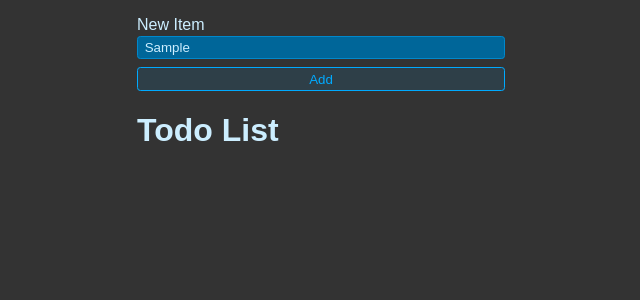
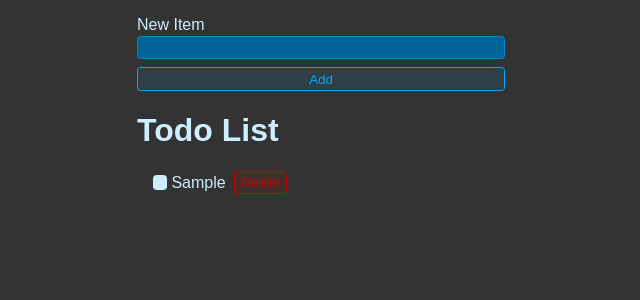
Before and after one commit to Thilak-07/react-task-board, a React (Vite) app: page / in a window 1280 px wide. Both pictures are taken after typing "Sample" into the empty fields and a click on the button "Add". Shown: the top 300 px of the page, without its empty margins (319-959 px from the left). Built offline with nearby package versions, Linux system fonts and the light colour scheme.

Commit message:
[chore] page complete

```diff
--- a/src/App.jsx
+++ b/src/App.jsx
@@ -7,10 +7,33 @@
 
   function handleSubmit(e) {
     e.preventDefault();
-    setTodos([
-      ...todos,
-      { id: crypto.randomUUID, title: newItem, completed: false },
-    ]);
+
+    setTodos((currentTodos) => {
+      return [
+        ...currentTodos,
+        { id: crypto.randomUUID(), title: newItem, completed: false },
+      ];
+    });
+
+    setNewItem("");
+  }
+
+  function toggleTodo(id, completed) {
+    setTodos((currentTodos) => {
+      return currentTodos.map((todo) => {
+        if (todo.id == id) {
+          return { ...todo, completed };
+        }
+
+        return todo;
+      });
+    });
+  }
+
+  function handleDelete(id) {
+    setTodos((currTodos) => {
+      return currTodos.filter((todo) => todo.id !== id);
+    });
   }
 
   return (
@@ -19,6 +42,7 @@
         <div className="form-row">
           <label htmlFor="item">New Item</label>
           <input
+            value={newItem}
             onChange={(e) => setNewItem(e.target.value)}
             type="text"
             id="item"
@@ -30,14 +54,26 @@
       <h1 className="Header">Todo List</h1>
 
       <ul className="list">
+        {todos.length === 0 && "No Todos"}
         {todos.map((todo) => {
-          <li>
-            <label>
-              <input type="checkbox" checked={todo.completed} />
-              {todo.title}
-            </label>
-            <button className="btn btn-danger">Delete</button>
-          </li>;
+          return (
+            <li key={todo.id}>
+              <label>
+                <input
+                  type="checkbox"
+                  checked={todo.completed}
+                  onChange={(e) => toggleTodo(todo.id, e.target.checked)}
+                />
+                {todo.title}
+              </label>
+              <button
+                onClick={() => handleDelete(todo.id)}
+                className="btn btn-danger"
+              >
+                Delete
+              </button>
+            </li>
+          );
         })}
       </ul>
     </>
```
